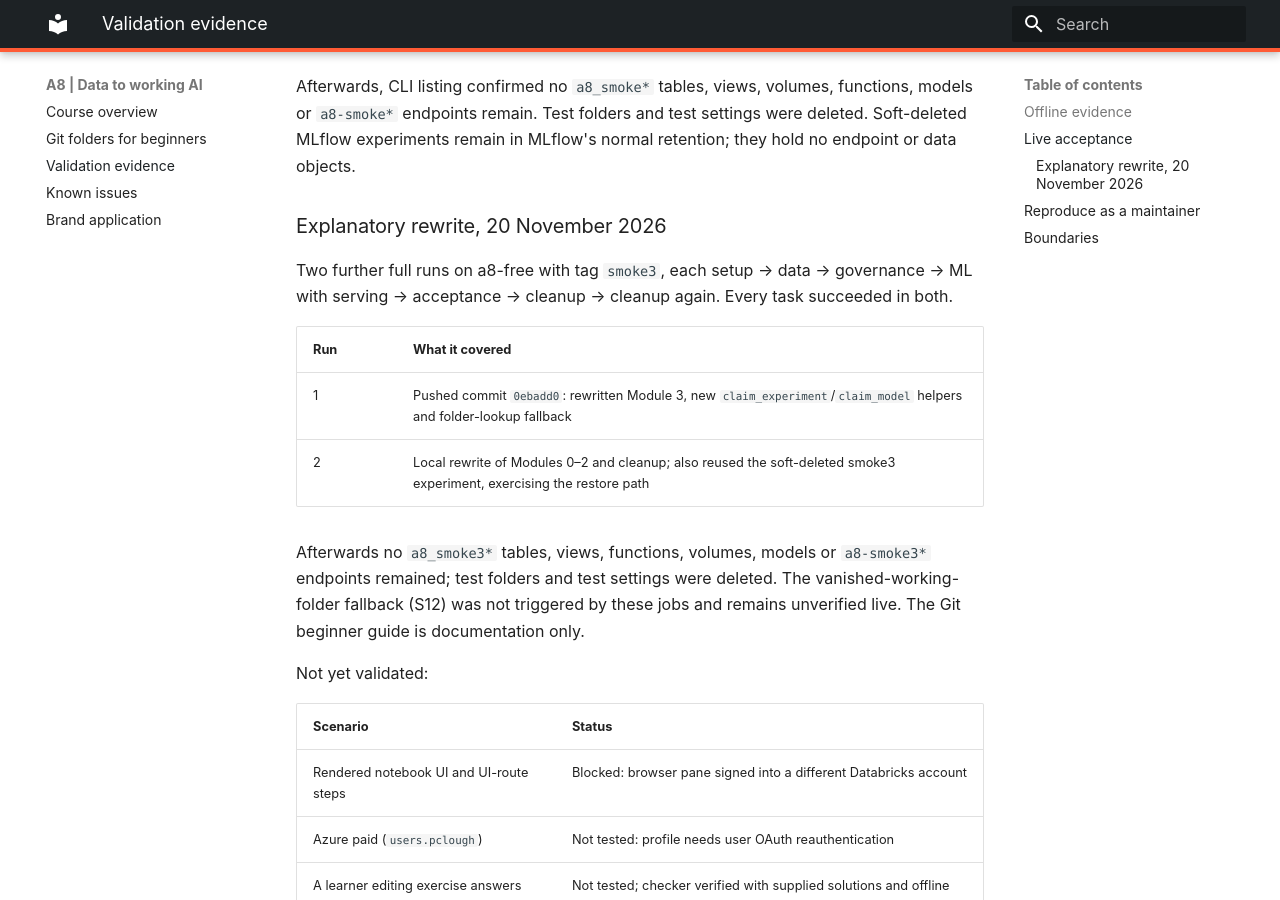
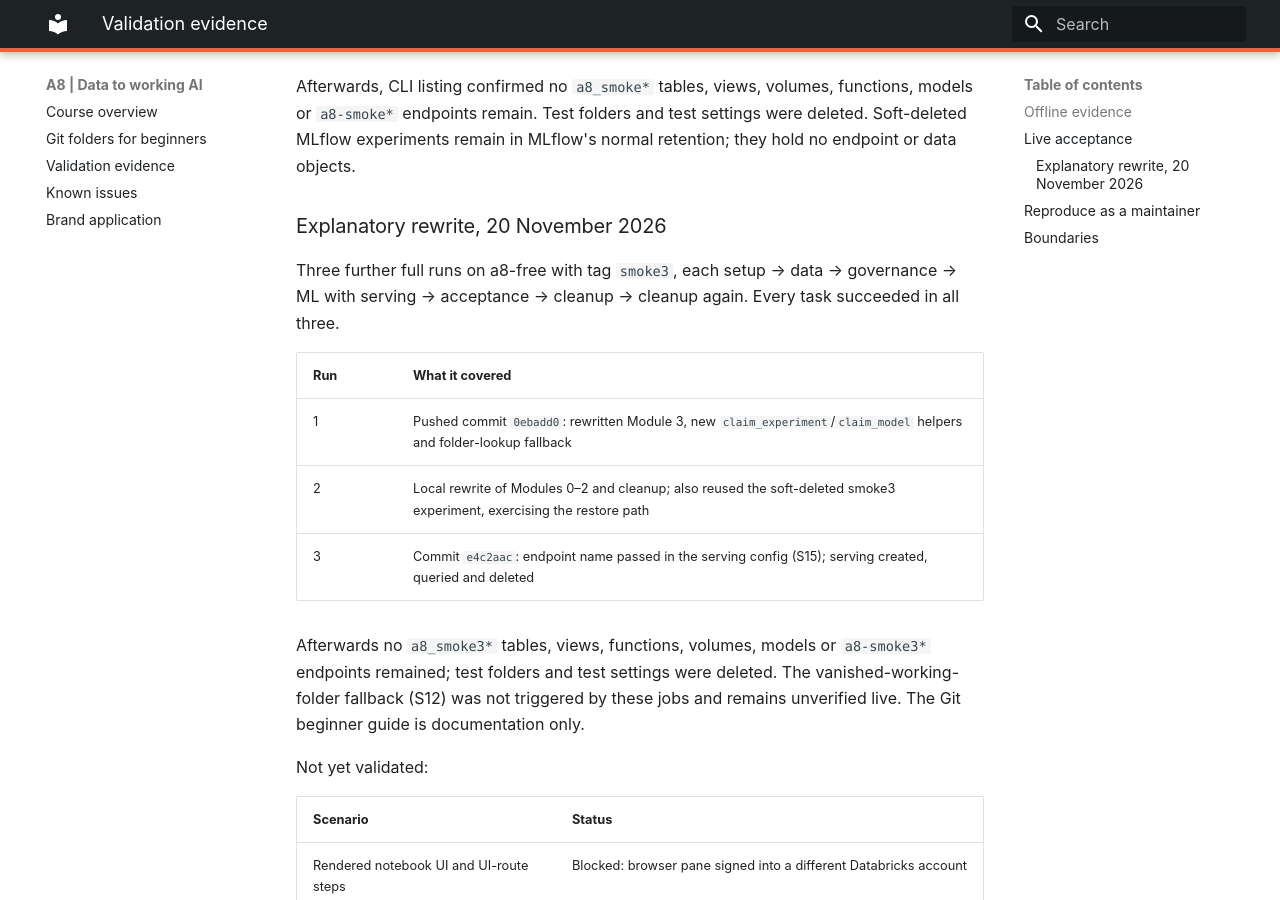
Before and after one commit to pdclough-a8/a8-databricks-learning, an MkDocs documentation site: the page built from docs/validation.md, in a window 1280 px wide and 900 px high, scrolled down 1772 px. Built offline with MkDocs 1.6.1 and Material for MkDocs 9.7.7, drawn with Linux system fonts in a browser that asks for light colours.

Commit message:
Record live run for serving config fix
Co-authored-by: factory-droid[bot] <138933559+factory-droid[bot]@users.noreply.github.com>

```diff
--- a/docs/validation.md
+++ b/docs/validation.md
@@ -45,13 +45,14 @@ MLflow's normal retention; they hold no endpoint or data objects.
 
 ### Explanatory rewrite, 20 November 2026
 
-Two further full runs on a8-free with tag `smoke3`, each setup → data → governance → ML with serving →
-acceptance → cleanup → cleanup again. Every task succeeded in both.
+Three further full runs on a8-free with tag `smoke3`, each setup → data → governance → ML with serving →
+acceptance → cleanup → cleanup again. Every task succeeded in all three.
 
 | Run | What it covered |
 |---|---|
 | 1 | Pushed commit `0ebadd0`: rewritten Module 3, new `claim_experiment`/`claim_model` helpers and folder-lookup fallback |
 | 2 | Local rewrite of Modules 0–2 and cleanup; also reused the soft-deleted smoke3 experiment, exercising the restore path |
+| 3 | Commit `e4c2aac`: endpoint name passed in the serving config (S15); serving created, queried and deleted |
 
 Afterwards no `a8_smoke3*` tables, views, functions, volumes, models or `a8-smoke3*` endpoints remained;
 test folders and test settings were deleted. The vanished-working-folder fallback (S12) was not triggered by
```
